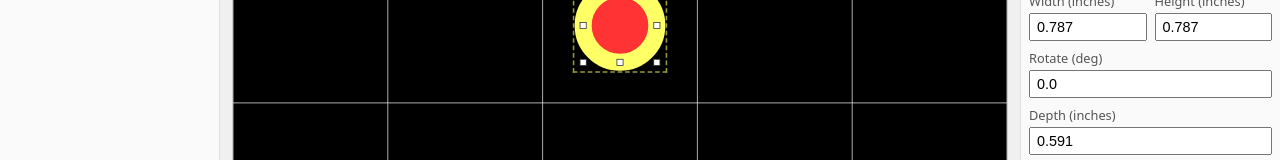
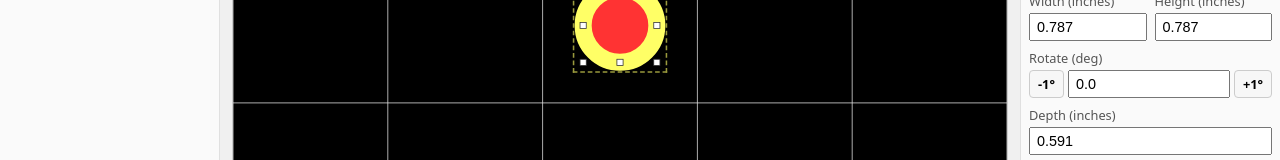
Before and after one commit to tkubic/GridfinityShadowMaker, a React (Vite) app in the folder frontend/: page / in a window 1280 px wide. Both pictures are taken after a click on the button "+ Shape". Shown: the part 408-568 px from the top of the page. Built offline with nearby package versions, Linux system fonts and the light colour scheme.

Commit message:
Added 1deg buttons to accompany 0.1 inc

```diff
--- a/frontend/src/App.css
+++ b/frontend/src/App.css
@@ -163,6 +163,34 @@
 .panel .field textarea {
   width: 100%;
   box-sizing: border-box;
+}
+
+/* Rotate field: whole-degree step buttons sit to the left of the 0.1-step input */
+.rotate-step-row {
+  display: flex;
+  align-items: center;
+  gap: 4px;
+}
+.rotate-step-row input {
+  width: auto;
+}
+.step-btn {
+  flex: 0 0 auto;
+  padding: 4px 8px;
+  border: 1px solid #ccc;
+  background: #f7f7f7;
+  border-radius: 4px;
+  cursor: pointer;
+  user-select: none;
+  font-size: 0.8rem;
+  font-weight: 600;
+  white-space: nowrap;
+}
+.step-btn:hover {
+  background: #eee;
+}
+.step-btn:active {
+  transform: translateY(1px);
 }
 
 /* preview removed per user request */
--- a/frontend/src/components/Inspector.tsx
+++ b/frontend/src/components/Inspector.tsx
@@ -201,6 +201,15 @@ export default function Inspector({
       onPointerDown: handlePointerDown,
     };
   }
+
+  // Nudge the selected shape's rotation by a whole degree, independent of
+  // the 0.1-degree native spinner on the Rotate input.
+  const stepRotate = (delta: number) => {
+    if (!selectedShape) return;
+    const cur = selectedShape.rotateDeg ?? 0;
+    const next = Math.round((cur + delta) * 10) / 10;
+    updateShape(selectedShape.id, { rotateDeg: next });
+  };
 
   // When the selected shape's key properties change externally (for example
   // when the user drags or rotates the shape), and the inspector field is
@@ -720,6 +729,8 @@ export default function Inspector({
               </div>
               <div className="field">
                 <label>Rotate (deg)</label>
+                <div className="rotate-step-row">
+                  <button type="button" className="step-btn" title="Rotate -1 degree" onClick={() => stepRotate(-1)}>-1&deg;</button>
                   <input
                     type="number"
                     step="0.1"
@@ -730,8 +741,10 @@ export default function Inspector({
                       transform: (n) => Math.round(n * 10) / 10,
                       commitValue: (n) => { if (selectedShape) updateShape(selectedShape.id, { rotateDeg: n }); },
                     })}
-                  style={{ width: "100%" }}
-                />
+                    style={{ flex: 1, minWidth: 0 }}
+                  />
+                  <button type="button" className="step-btn" title="Rotate +1 degree" onClick={() => stepRotate(1)}>+1&deg;</button>
+                </div>
               </div>
 
               {/* Split to Sections - for Text Cut type shapes */}
@@ -931,6 +944,8 @@ export default function Inspector({
             <>
               <div className="field">
                 <label>Rotate (deg)</label>
+                <div className="rotate-step-row">
+                  <button type="button" className="step-btn" title="Rotate -1 degree" onClick={() => stepRotate(-1)}>-1&deg;</button>
                   <input
                     type="number"
                     step="0.1"
@@ -941,8 +956,10 @@ export default function Inspector({
                       transform: (n) => Math.round(n * 10) / 10,
                       commitValue: (n) => { if (selectedShape) updateShape(selectedShape.id, { rotateDeg: n }); },
                     })}
-                      style={{ width: "100%" }}
-                />
+                    style={{ flex: 1, minWidth: 0 }}
+                  />
+                  <button type="button" className="step-btn" title="Rotate +1 degree" onClick={() => stepRotate(1)}>+1&deg;</button>
+                </div>
               </div>
               <div className="field">
                 <label>Scale</label>
@@ -1193,6 +1210,8 @@ export default function Inspector({
               { /* radius removed: oval uses width/height only */ }
               <div className="field">
                 <label>Rotate (deg)</label>
+                <div className="rotate-step-row">
+                  <button type="button" className="step-btn" title="Rotate -1 degree" onClick={() => stepRotate(-1)}>-1&deg;</button>
                   <input
                     type="number"
                     step="0.1"
@@ -1203,8 +1222,10 @@ export default function Inspector({
                       transform: (n) => Math.round(n * 10) / 10,
                       commitValue: (n) => { if (selectedShape) updateShape(selectedShape.id, { rotateDeg: n }); },
                     })}
-                  style={{ width: "100%" }}
-                />
+                    style={{ flex: 1, minWidth: 0 }}
+                  />
+                  <button type="button" className="step-btn" title="Rotate +1 degree" onClick={() => stepRotate(1)}>+1&deg;</button>
+                </div>
               </div>
               <div className="field">
                 <label>{`Depth (${unitLabel})`}</label>
```
Lines whose indentation alone changed are shown as unchanged.
